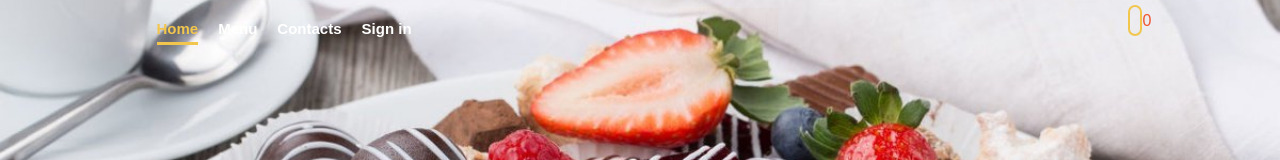
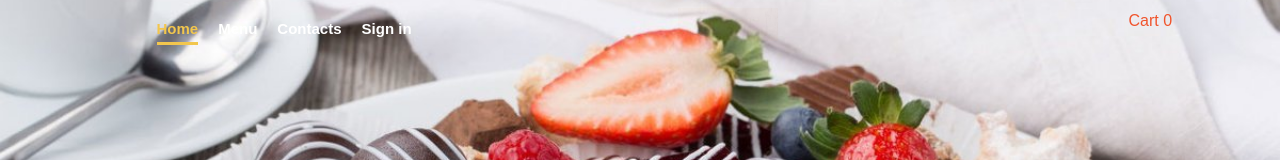
Before and after one commit to ShamilUmarov/diploma2, a React (Create React App) app: page / in a window 1280 px wide. Shown: the top 160 px of the page. Built offline with nearby package versions, Linux system fonts and the light colour scheme.

Commit message:
Improve localStorage logic

```diff
--- a/src/components/CartLink/CartLink.js
+++ b/src/components/CartLink/CartLink.js
@@ -13,7 +13,7 @@ export default function CartLink() {
   return (
     <NavLink className="Cartlink" to="/cart">
       <span className="CartLinkSpan">
-        <i className="fa-solid fa-cart-shopping CartLink"> </i> {number}
+       Cart {number}
       </span>
     </NavLink>
   );
```
